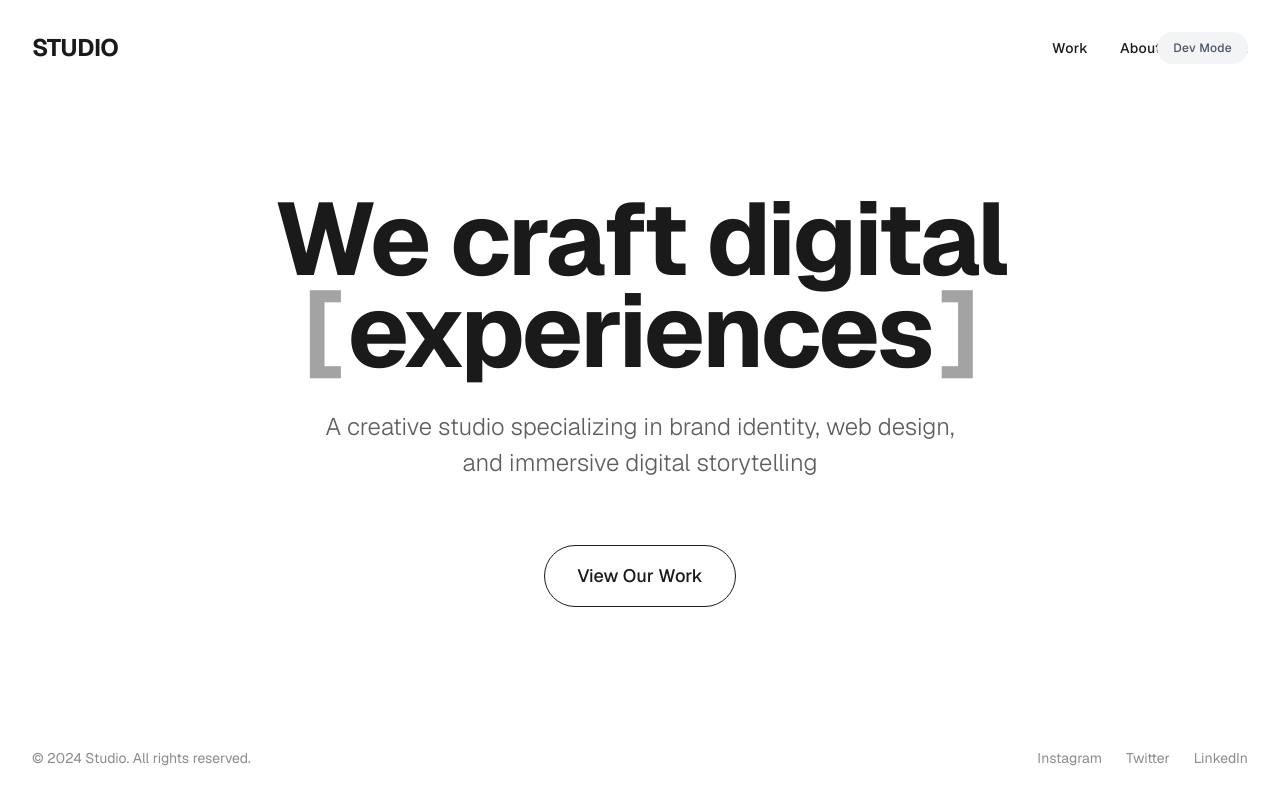
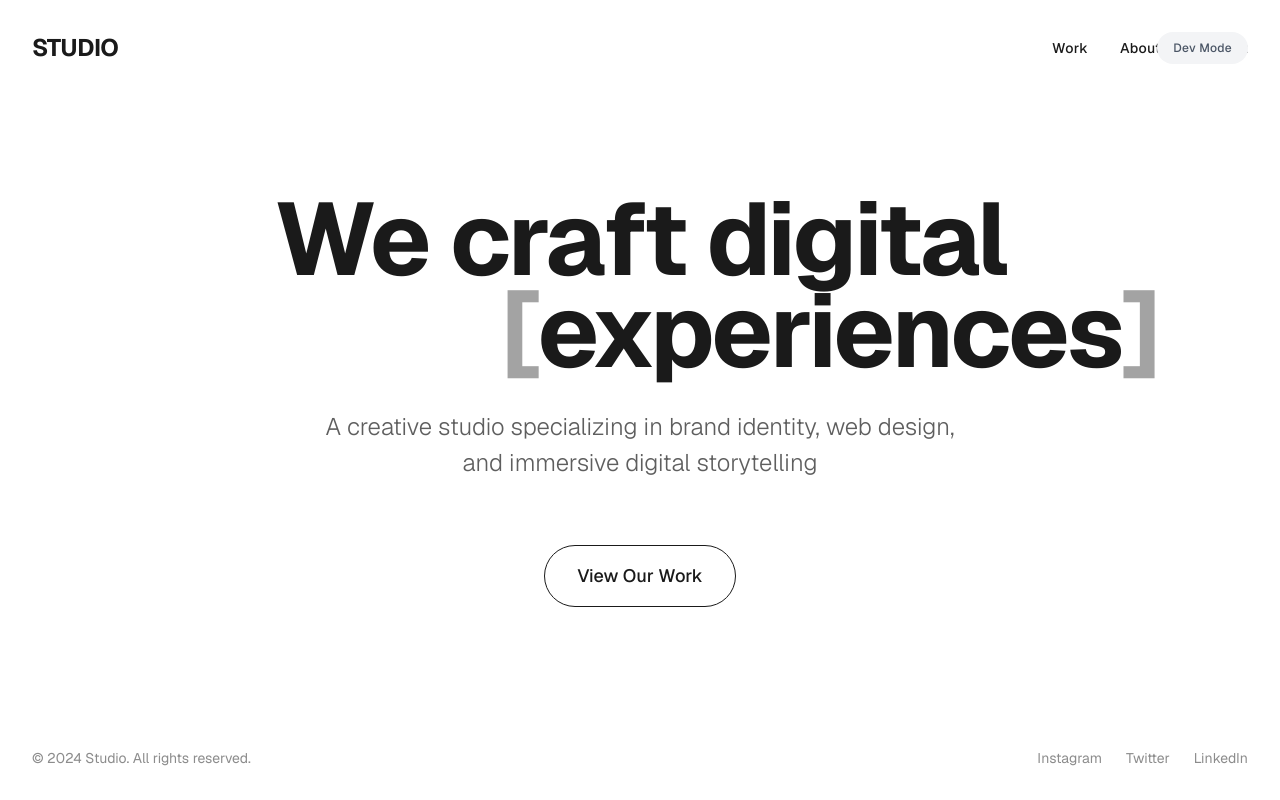
Before and after one commit to null-shot-apps/dark-mode-toggle, a Next.js app in the folder packages/dark-mode-toggle/: page / in a window 1280 px wide. Built offline with nearby package versions, Linux system fonts and the light colour scheme.

Commit message:
AI chat session: Updated code and files

```diff
--- a/packages/dark-mode-toggle/src/app/page.tsx
+++ b/packages/dark-mode-toggle/src/app/page.tsx
@@ -58,27 +58,31 @@ export default function Landing() {
             We craft digital{' '}
             <button
               onClick={toggleTheme}
-              className="inline-flex items-center gap-2 hover:opacity-70 transition-opacity duration-300 cursor-pointer"
+              className="inline-block relative hover:opacity-70 transition-opacity duration-300 cursor-pointer align-baseline"
               aria-label="Toggle dark mode"
+              style={{ width: 'clamp(280px, 20vw, 400px)' }}
             >
-              <span className={`transition-colors duration-700 ease-in-out ${
-                isDark ? 'text-[#f5f5f5]/40' : 'text-[#1a1a1a]/40'
-              }`}>[</span>
-              <span className="relative inline-block">
-                <span className={`transition-all duration-500 ease-in-out ${
-                  isDark ? 'opacity-0 absolute inset-0' : 'opacity-100'
+              <span className="relative inline-block w-full text-center">
+                <span className={`absolute inset-0 transition-opacity duration-500 ease-in-out ${
+                  isDark ? 'opacity-0' : 'opacity-100'
                 }`}>
-                  experiences
+                  <span className={`transition-colors duration-700 ease-in-out ${
+                    isDark ? 'text-[#f5f5f5]/40' : 'text-[#1a1a1a]/40'
+                  }`}>[</span>experiences<span className={`transition-colors duration-700 ease-in-out ${
+                    isDark ? 'text-[#f5f5f5]/40' : 'text-[#1a1a1a]/40'
+                  }`}>]</span>
                 </span>
-                <span className={`transition-all duration-500 ease-in-out ${
-                  isDark ? 'opacity-100' : 'opacity-0 absolute inset-0'
+                <span className={`absolute inset-0 transition-opacity duration-500 ease-in-out ${
+                  isDark ? 'opacity-100' : 'opacity-0'
                 }`}>
-                  moods
+                  <span className={`transition-colors duration-700 ease-in-out ${
+                    isDark ? 'text-[#f5f5f5]/40' : 'text-[#1a1a1a]/40'
+                  }`}>[</span>moods<span className={`transition-colors duration-700 ease-in-out ${
+                    isDark ? 'text-[#f5f5f5]/40' : 'text-[#1a1a1a]/40'
+                  }`}>]</span>
                 </span>
+                <span className="invisible">[experiences]</span>
               </span>
-              <span className={`transition-colors duration-700 ease-in-out ${
-                isDark ? 'text-[#f5f5f5]/40' : 'text-[#1a1a1a]/40'
-              }`}>]</span>
             </button>
           </h1>
 
```
